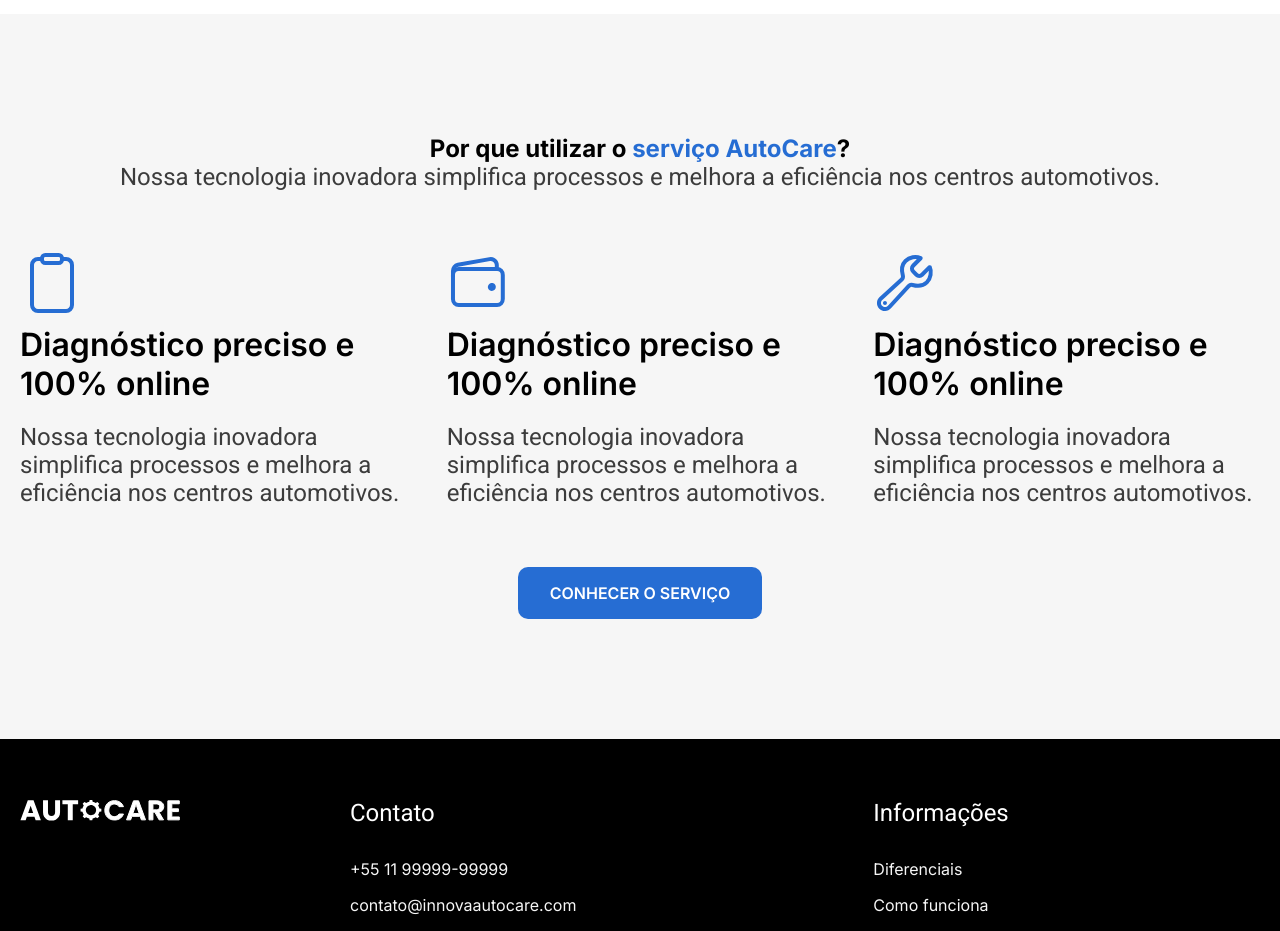
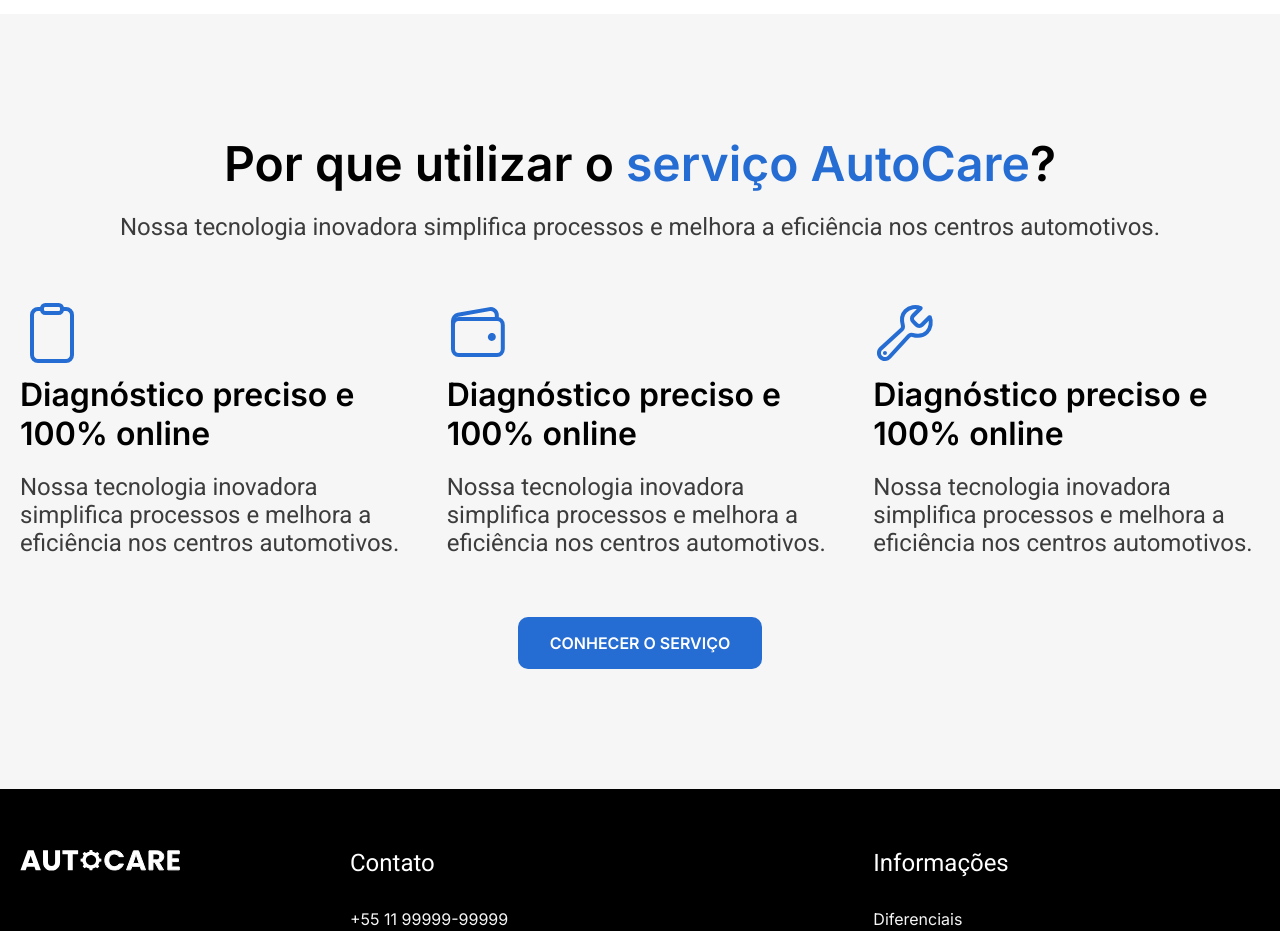
Before and after one commit to InnovaAutoCare/autocare, a React (Vite) app: page / in a window 1280 px wide. Shown: the part 880-1811 px from the top of the page. Built offline with nearby package versions, Linux system fonts and the light colour scheme.

Commit message:
Criação da estilização padrão de H2

```diff
--- a/src/index.css
+++ b/src/index.css
@@ -41,3 +41,11 @@
     padding-right: 20px ;
     margin: auto;
 }
+
+/* Componente H2 */
+.h2{
+    font-family: "Inter", sans-serif;
+    font-weight: 600;
+    font-size: 3rem;
+    margin-bottom: 20px;
+}
```
